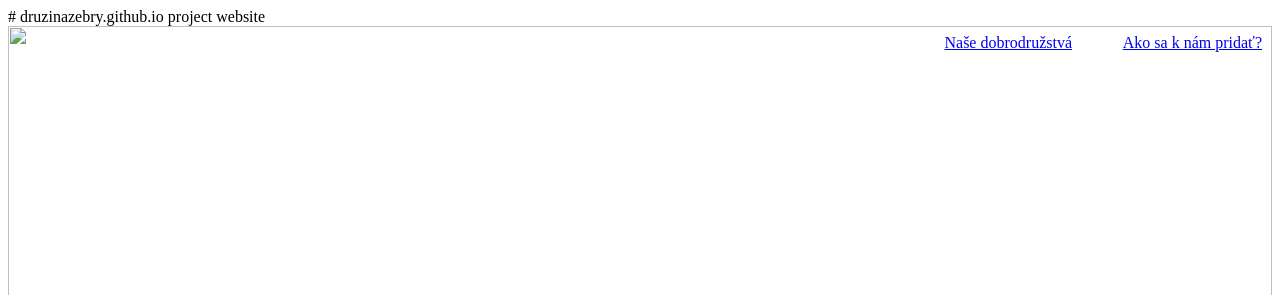
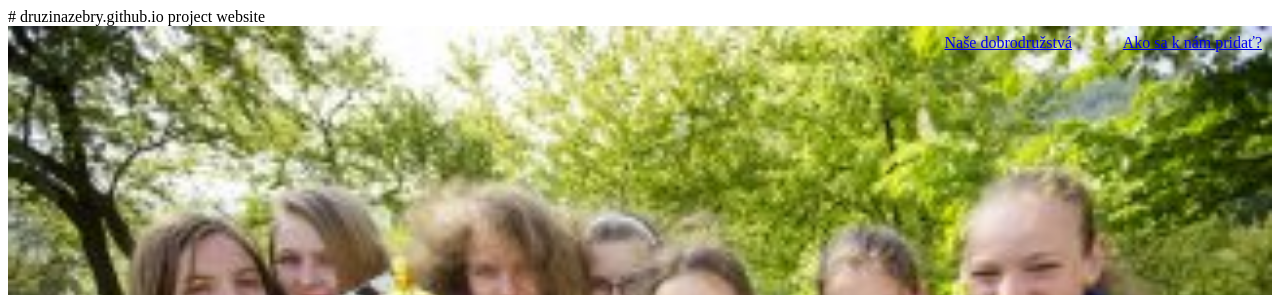
Before and after one commit to druzinazebry/druzinazebry.github.io, a plain HTML site: page index.html in a window 1280 px wide. Shown: the top 295 px of the page. Drawn offline with Linux system fonts and the light colour scheme; files whose address does not match are found by name.

Commit message:
Update index.html

```diff
--- a/index.html
+++ b/index.html
@@ -34,7 +34,7 @@ project website
 <body>
 
 <div class="container">
-  <img src="images/fotka2.jpg" alt="Snow" style="width:100%;">
+  <img src="fotka2.jpg" alt="Snow" style="width:100%;">
 
   <div class="centered"><h1>NAŠA DRUŽINA - ZEBRY</h1></div>
   <div class="top-right1"><a href="podstranka1.html">Ako sa k nám pridať?</a></div>
```
